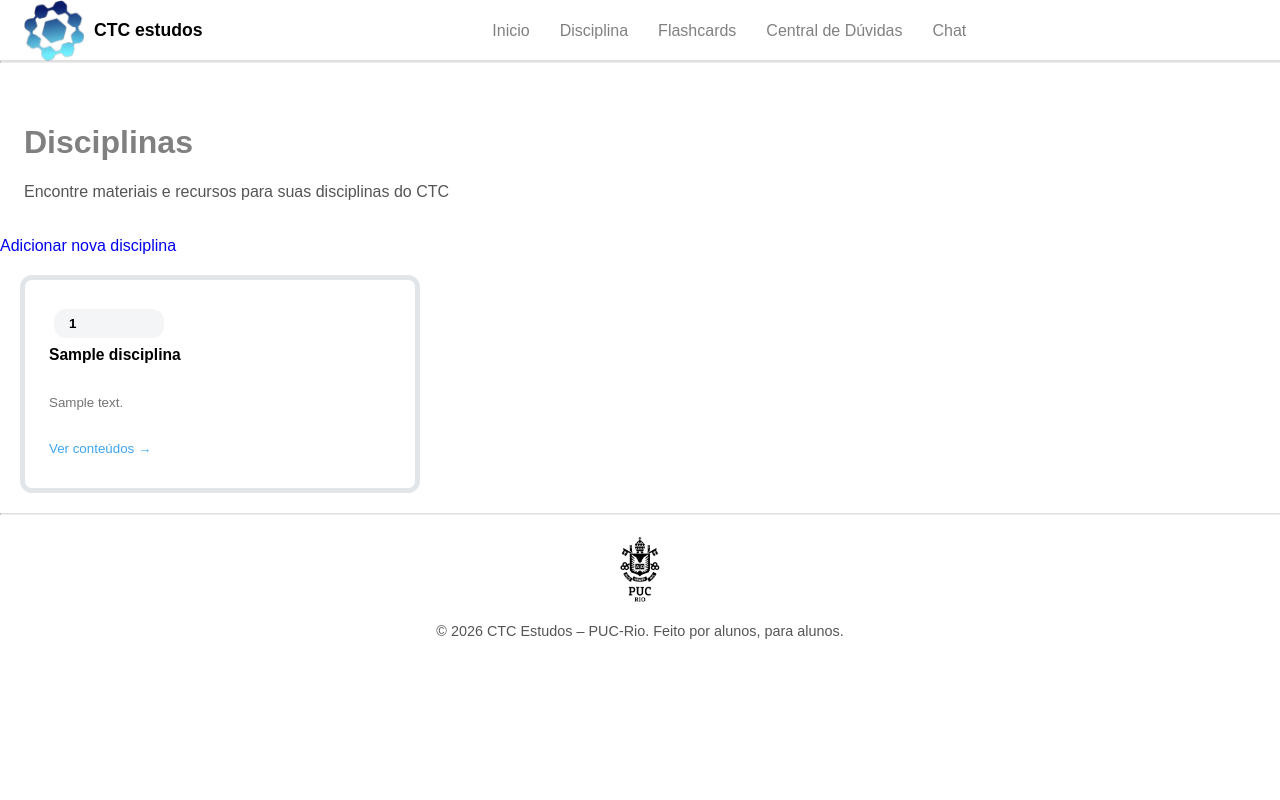
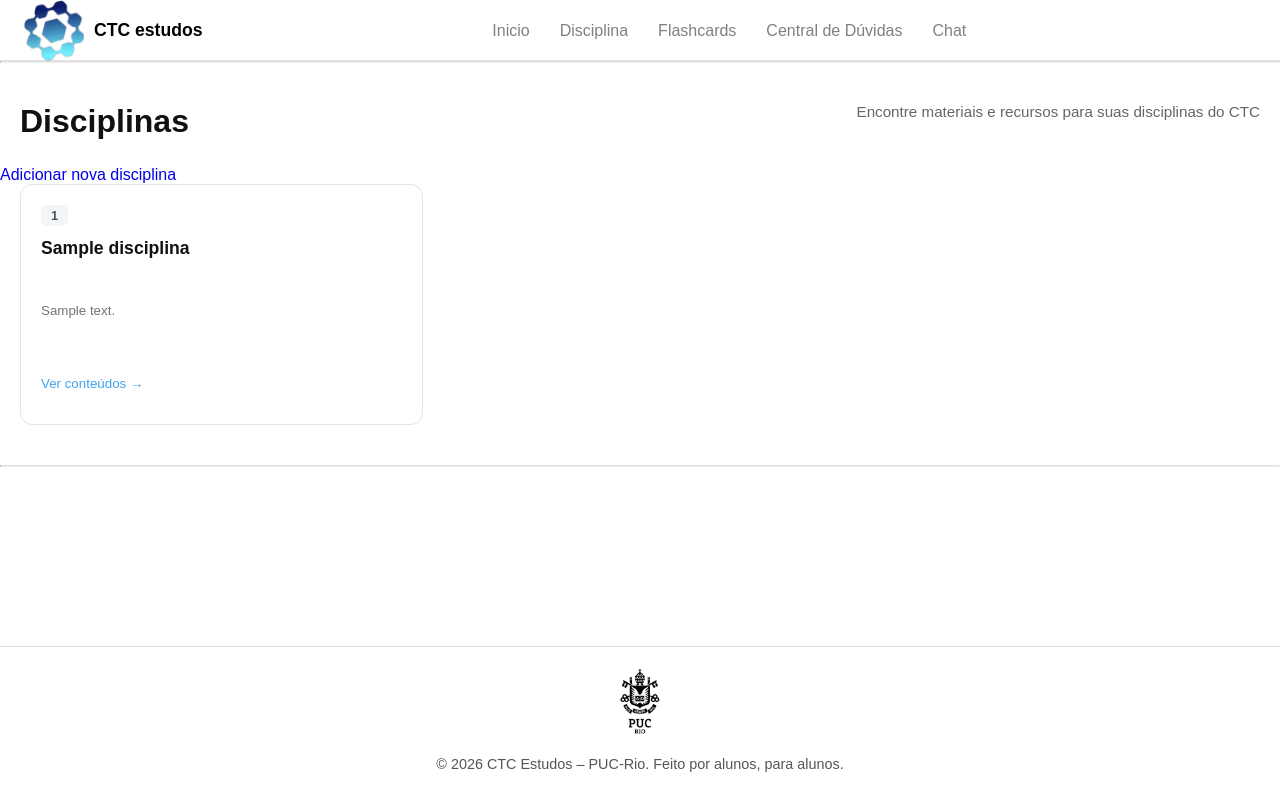
Before and after one commit to Lorpyzz/CTC_Estudos_V1, a Django app: page /disciplinas/ in a window 1280 px wide. Run offline with Django 5.2, Linux system fonts and the light colour scheme; tables that the repository leaves empty hold one stand-in row (values such as "Sample post").

Commit message:
ajustes disciplinas

```diff
--- a/stable_ctc_estudos/stableapp/static/css/base.css
+++ b/stable_ctc_estudos/stableapp/static/css/base.css
@@ -7,6 +7,9 @@
     background-color: white;
     font-family: Arial, Helvetica, sans-serif;
     margin: 0;
+    min-height: 100vh;
+    display: flex;
+    flex-direction: column;
 }
 
 nav {
@@ -60,6 +63,8 @@
 }
 
 footer {
+    margin-top: auto;
+    border-top: 1px solid #e0e0e0;
     display: flex;
     flex-direction: column;
     align-items: center;
--- a/stable_ctc_estudos/stableapp/static/css/disciplinas.css
+++ b/stable_ctc_estudos/stableapp/static/css/disciplinas.css
@@ -10,86 +10,130 @@
     color: #555;
 }
 
-.container {
-    max-width: 1300px;
-    margin: auto;
-    padding-left: 5px;
-    padding-right: 5px;
+.titulo {
+    padding: 40px 20px 20px 20px;
+    display: flex;
+    align-items: flex-start;
+    justify-content: space-between;
 }
 
-.btn {
-    display: inline-block;
-    background: #3cdfff;
-    color: #fff;
-    padding: 8px 30px;
-    margin: 30px 0;
-    border-radius: 30px;
+.titulo h1 {
+    font-size: 2rem;
+    font-weight: 700;
+    color: #111;
+    margin: 0 0 6px 0;
 }
 
-.titulo {
-    padding: 40px 24px 20px 24px;
+.titulo p {
+    color: #666;
+    margin: 0;
+    font-size: 0.95rem;
+}
+
+.btn-add {
+    background-color: #4A90D9;
+    color: white;
+    padding: 10px 20px;
+    border-radius: 8px;
+    font-size: 0.9rem;
+    font-weight: 600;
+    text-decoration: none;
+    transition: background-color 0.2s ease;
+    white-space: nowrap;
+}
+
+.btn-add:hover {
+    background-color: #3a7bc8;
+    color: white;
 }
 
 .disciplinas {
     width: 100%;
-    max-width: 1300px;
-    margin: auto;
 }
 
 .row {
     display: grid;
     grid-template-columns: repeat(3, 1fr);
-    gap: 20px;
-    padding: 20px;
+    gap: 16px;
+    padding: 0 20px 40px 20px;
 }
 
 .btn1 {
     background-color: white;
     width: 100%;
-    border: 5px solid #e2e6e9;
-    border-radius: .75rem;
-    padding: 1.5rem;
+    border: 1px solid #e2e6e9;
+    border-radius: 12px;
+    padding: 20px;
     text-align: left;
     cursor: pointer;
+    transition: box-shadow 0.2s ease, transform 0.2s ease;
+    display: flex;
+    flex-direction: column;
+    gap: 8px;
 }
 
-.btn1 h3 {
-    margin: 8px 0;
+.btn1:hover {
+    box-shadow: 0 4px 16px rgba(0,0,0,0.1);
+    transform: translateY(-2px);
 }
 
-.btn1 p {
-    margin: 8px 0;
+.card-top {
+    display: flex;
+    justify-content: space-between;
+    align-items: center;
 }
 
 .codigo {
     background-color: #f3f5f7;
-    width: 80px;
-    padding: .125rem .625rem;
-    border: 5px solid #f3f5f7;
-    border-radius: .75rem;
-    text-align: left;
-    margin: 5px;
+    display: inline-block;
+    padding: 3px 10px;
+    border-radius: 6px;
+    font-size: 0.8rem;
+    color: #475569;
+    font-weight: 600;
 }
 
-.btn1:hover {
-    color: #2b9dee;
-    scale: 1.05;
+.btn1 h3 {
+    margin: 4px 0 0 0;
+    font-size: 1.1rem;
+    color: #111;
+    font-weight: 700;
 }
 
-
-.edit_btn {
-    padding-left: 250px;
+.desc {
+    font-size: 0.85rem;
+    color: #747474;
+    margin: 0;
+    line-height: 1.4;
 }
 
-.delete_btn{
-    padding-left: 250px;
+.ver {
+    font-size: 0.85rem;
+    color: #3ea5ef;
+    margin: 0;
+    font-weight: 500;
 }
 
-.edit_btn:hover{
-    color: #2b9dee;
-    scale: 1.05;
+.card-actions {
+    display: flex;
+    gap: 12px;
+    margin-top: 4px;
+    border-top: 1px solid #f0f0f0;
+    padding-top: 8px;
 }
-.delete_btn:hover{
-    color:red ;
-    scale: 1.05;
+
+.edit-link {
+    font-size: 0.8rem;
+    color: #4A90D9;
+    font-weight: 600;
 }
+
+.edit-link:hover { color: #3a7bc8; }
+
+.delete-link {
+    font-size: 0.8rem;
+    color: #e53935;
+    font-weight: 600;
+}
+
+.delete-link:hover { color: #c62828; }
```
Also changed, not shown: stable_ctc_estudos/stableapp/static/css/chat.css (+2 -7 lines), stable_ctc_estudos/stableapp/templates/disciplinas.html (+23 -23 lines).
